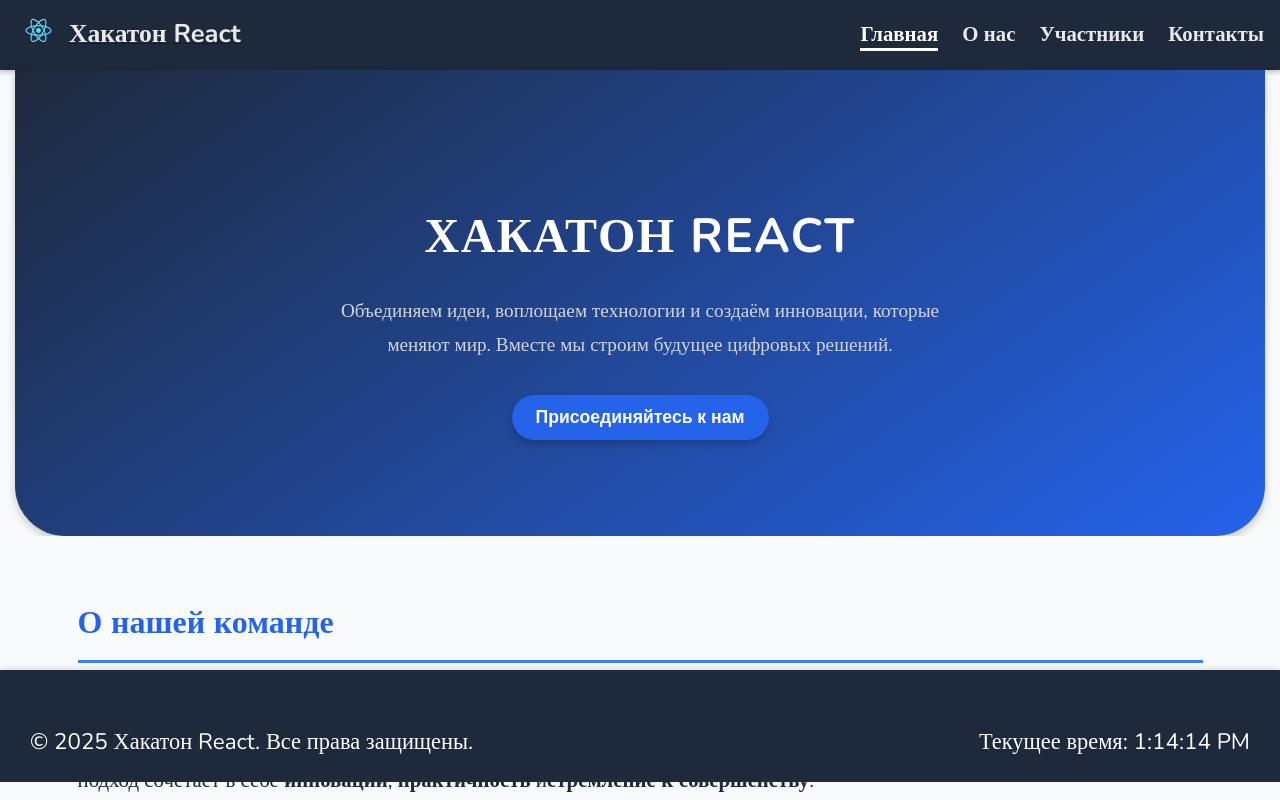
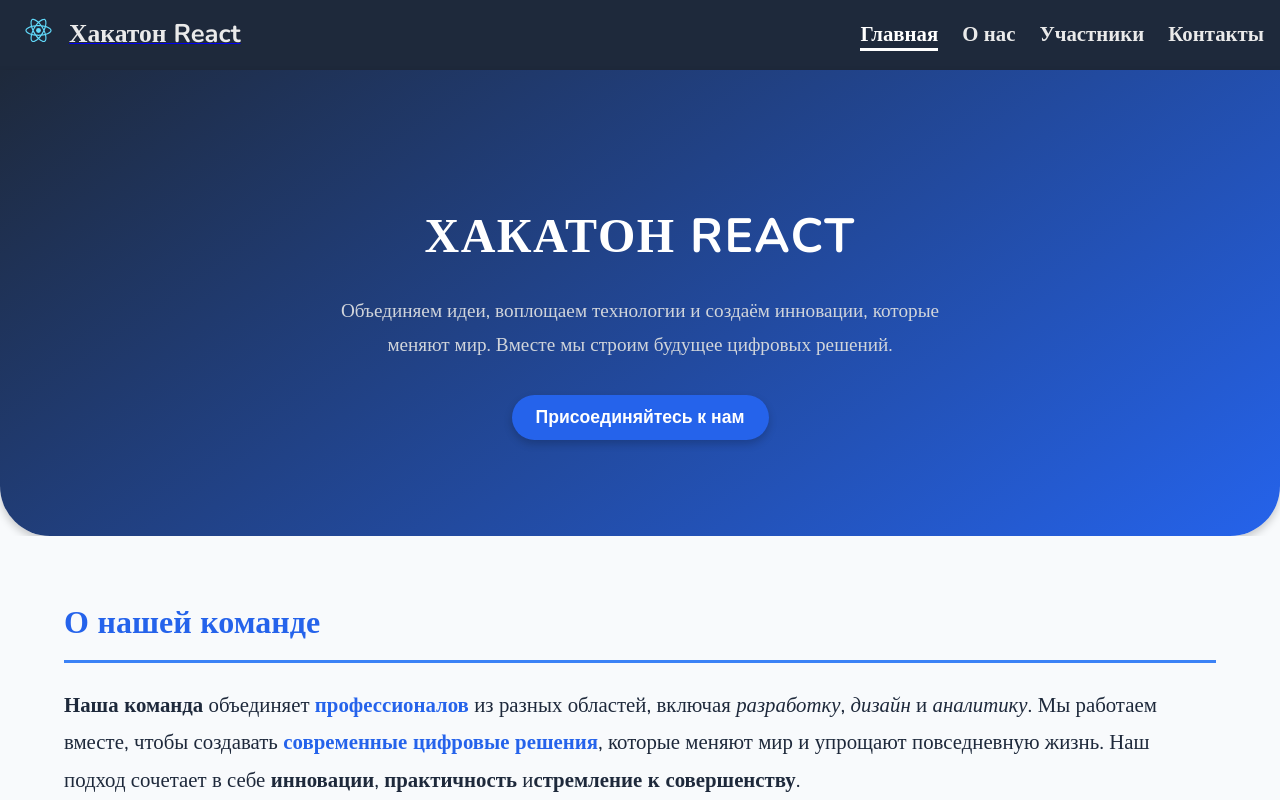
Before and after one commit to s1vo/hakaton-react, a React (Create React App) app: page / in a window 1280 px wide. Built offline with nearby package versions, Linux system fonts and the light colour scheme; the HTML template or start-up script is replaced by a standard one.

Commit message:
merge 2-1 в dev и исправил пару багов

```diff
--- a/src/App.js
+++ b/src/App.js
@@ -5,9 +5,7 @@
   return (
     <div className="App">
       <Navbar />
-      <Body>
         <AppRouter />
-      </Body>
       <Footer />
     </div>
   );
```
Also changed, not shown: src/shared/layout/footer/footer.js (line endings or trailing spaces).
